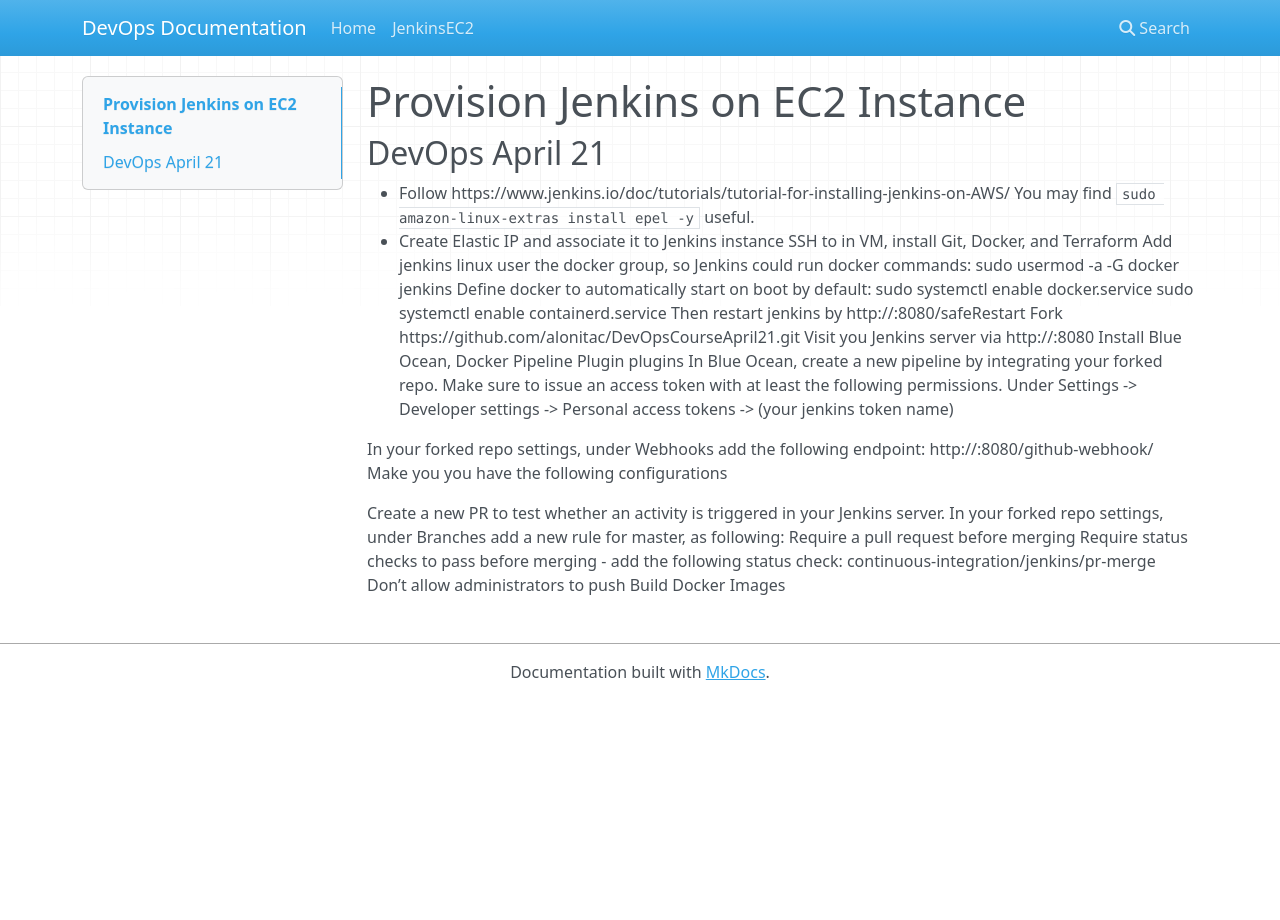
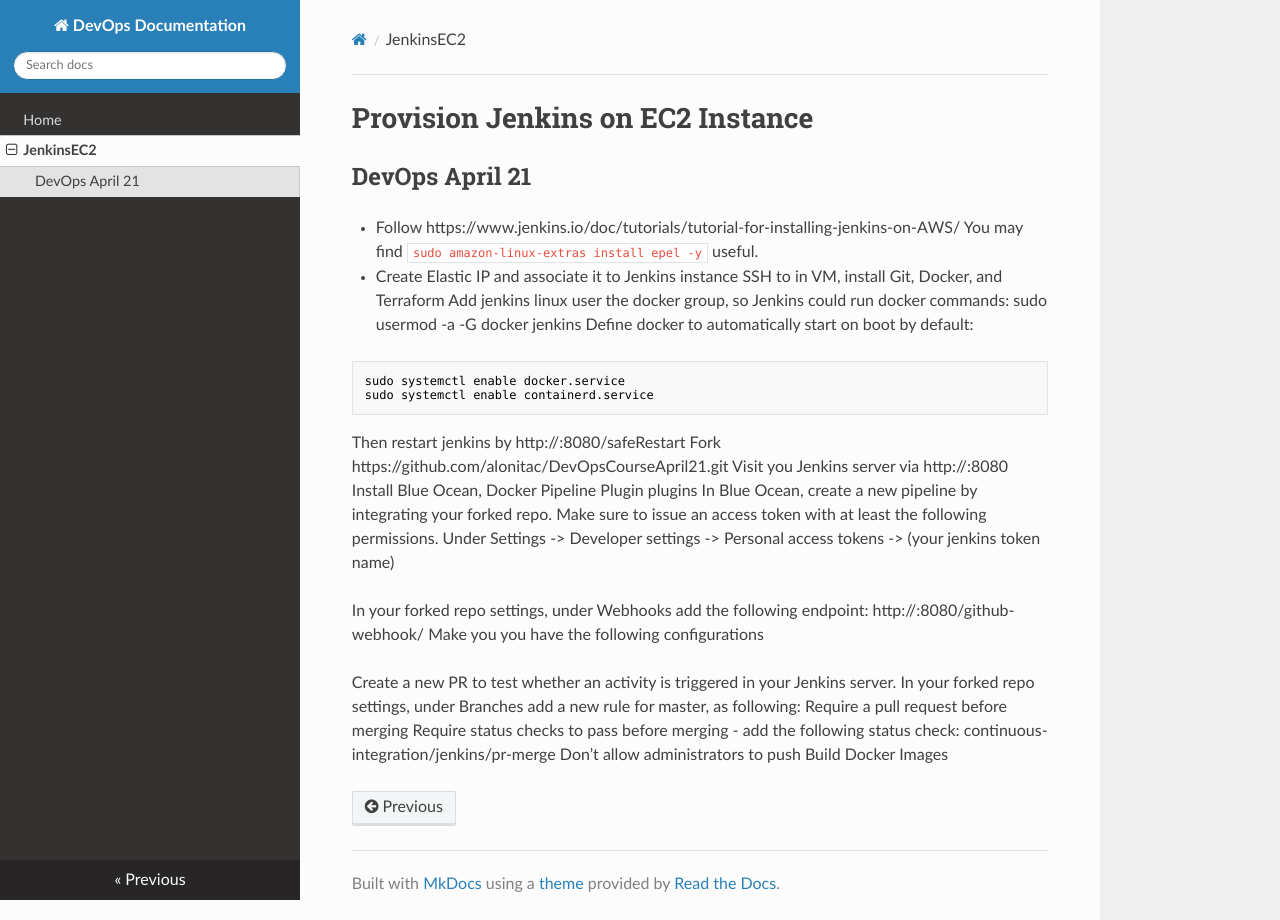
Before and after one commit to walladallel/DevOpsCourseApril21, an MkDocs documentation site: the page built from docs/docs/jenkinsEC2.md, in a window 1280 px wide. Built offline with MkDocs 1.6.1, drawn with Linux system fonts in a browser that asks for light colours; nearby versions of some CDN libraries.

Commit message:
edit docs

````diff
--- a/docs/docs/jenkinsEC2.md
+++ b/docs/docs/jenkinsEC2.md
@@ -7,8 +7,11 @@
 Add jenkins linux user the docker group, so Jenkins could run docker commands:
 sudo usermod -a -G docker jenkins
 Define docker to automatically start on boot by default:
+```shell
 sudo systemctl enable docker.service
 sudo systemctl enable containerd.service
+```
+
 Then restart jenkins by http://<ip>:8080/safeRestart
 Fork https://github.com/alonitac/DevOpsCourseApril21.git
 Visit you Jenkins server via http://<ip>:8080
--- a/docs/mkdocs.yml
+++ b/docs/mkdocs.yml
@@ -1,4 +1,5 @@
 site_name: DevOps Documentation
 nav:
   - Home: index.md
-  - JenkinsEC2: about.md
+  - JenkinsEC2: jenkinsEC2.md
+theme: readthedocs
````
